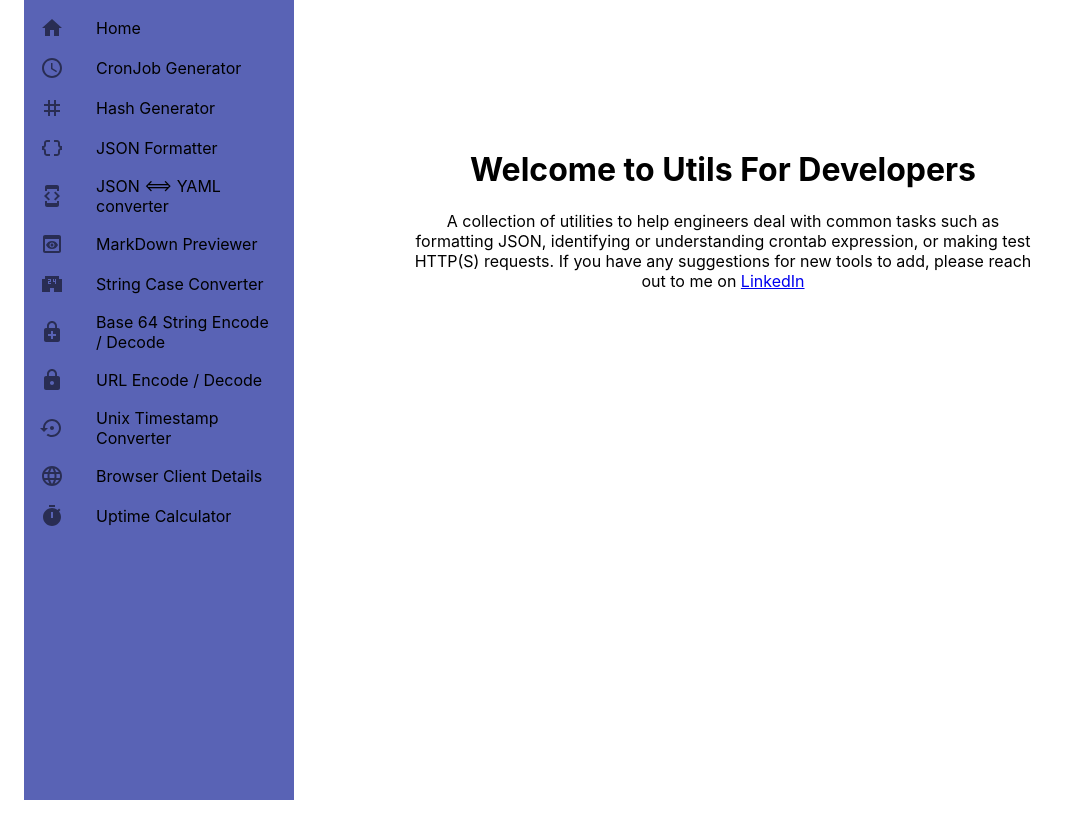
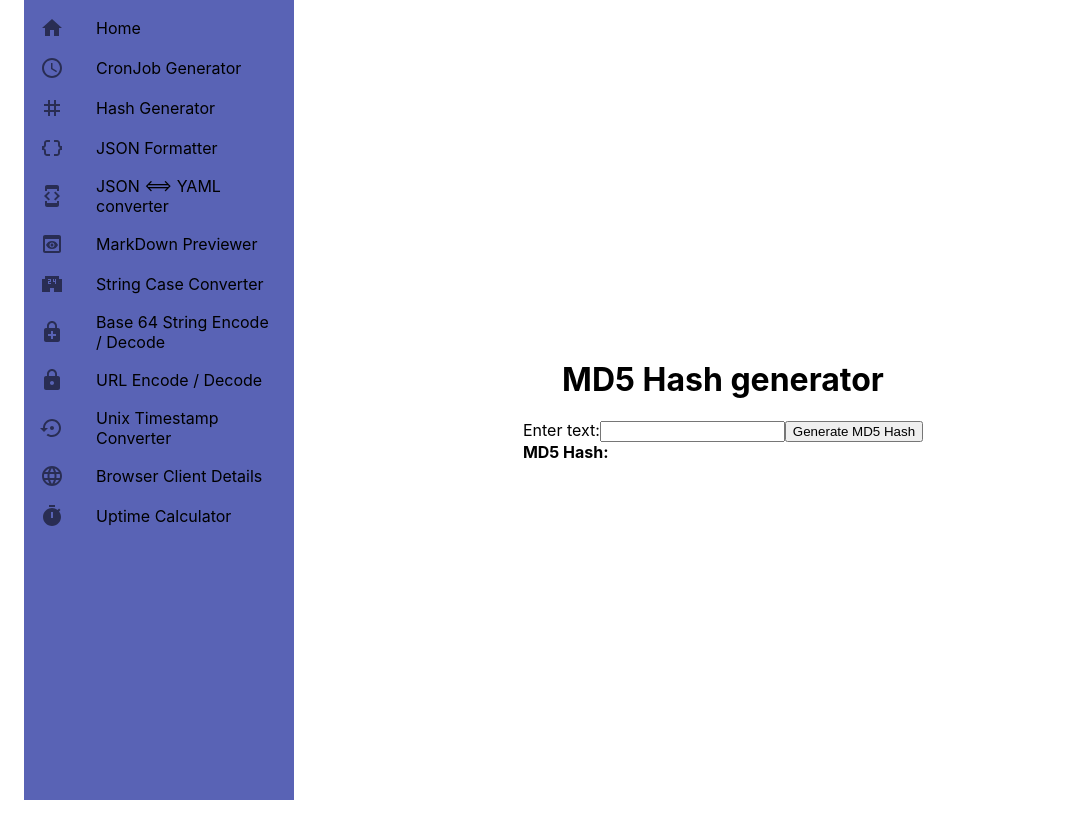
Before and after one commit to VenothA01/ecomm-ms, a React (Create React App) app in the folder venoth-dev-util/: page /blogs in a window 1280 px wide. Shown: the top 838 px of the page, without its empty margins (0-1070 px from the left). After the commit the page ends 800 px from the top, so only its background shows below. Built offline with nearby package versions, Linux system fonts and the light colour scheme.

Commit message:
added MD5 generator component:

```diff
--- a/venoth-dev-util/package.json
+++ b/venoth-dev-util/package.json
@@ -9,6 +9,7 @@
     "@mui/material": "latest",
     "cron-parser": "^4.9.0",
     "cronstrue": "^2.47.0",
+    "crypto-js": "^4.2.0",
     "react": "^18.2.0",
     "react-dom": "^18.2.0",
     "react-router-dom": "latest",
--- a/venoth-dev-util/src/App.js
+++ b/venoth-dev-util/src/App.js
@@ -1,31 +1,31 @@
-import './App.css';
+import "./App.css";
 import { BrowserRouter, Routes, Route } from "react-router-dom";
-import WelcomeMessage from './components/Home/Homepage';
-import InProgressMessage from './components/progress/InProgress'
-import CronExpressionGenerator from './components/cron/CronGenerator'
-
+import WelcomeMessage from "./components/Home/Homepage";
+import InProgressMessage from "./components/progress/InProgress";
+import CronExpressionGenerator from "./components/cron/CronGenerator";
+import MD5HashGenerator from "./components/md5/MD5Generator";
 const currentURL = window.location.href;
 const currentPath = window.location.pathname;
 const searchParams = window.location.search;
 const hashFragment = window.location.hash;
 
-console.log('Current URL:', currentURL);
-console.log('Current Path:', currentPath);
-console.log('Search Parameters:', searchParams);
-console.log('Hash Fragment:', hashFragment);
+console.log("Current URL:", currentURL);
+console.log("Current Path:", currentPath);
+console.log("Search Parameters:", searchParams);
+console.log("Hash Fragment:", hashFragment);
 
 function App() {
   return (
-
     <BrowserRouter>
       <Routes>
         <Route index element={<WelcomeMessage />} />
         <Route path="CronJobGenerator" element={<CronExpressionGenerator />} />
+        <Route path="HashGenerator" element={<MD5HashGenerator />} />
+        <Route path="blogs" element={<MD5HashGenerator />} />
         <Route path="contact" element={<WelcomeMessage />} />
         <Route path="*" element={<WelcomeMessage />} />
       </Routes>
     </BrowserRouter>
-
   );
 }
 
--- a/venoth-dev-util/src/components/SideMenu.js
+++ b/venoth-dev-util/src/components/SideMenu.js
@@ -27,7 +27,7 @@ const mapObject = {
         {
             "title":"Home",
             "icon": <HomeIcon />,
-            "component": <CronEvaluator />,
+            "component": <WelcomeMessage />,
             "path": "/home"
         },
         {
--- a/venoth-dev-util/src/components/cron/CronGenerator.js
+++ b/venoth-dev-util/src/components/cron/CronGenerator.js
@@ -26,6 +26,7 @@ const CronExpressionGenerator = () => {
     <Container id='main' maxWidth='100vw'>
     <BasicList />
       <div id="cron-component">
+        <h3>Evaluate your cron expression</h3>
         <div>
         <label>Cron Expression:</label>
         <input
@@ -36,7 +37,7 @@ const CronExpressionGenerator = () => {
         />
         </div>
         <div>
-        <label>Evaluated Result: {evaluatedResult}</label>
+        <label> Evaluated Result: {evaluatedResult}</label>
         </div>
       </div>
     </Container>
--- /dev/null
+++ b/venoth-dev-util/src/components/md5/MD5Generator.js
@@ -0,0 +1,50 @@
+import React, { useState } from 'react';
+import { Container } from '@mui/material';
+import { MD5 } from 'crypto-js';
+import BasicList from '../SideMenu';
+import '../../components/cron/CronGenerator.css'
+
+const MD5HashGenerator = () => {
+
+    const [inputText, setInputText] = useState('');
+    const [hashResult, setHashResult] = useState('');
+
+    const handleInputChange = (e) => {
+      setInputText(e.target.value);
+    };
+
+    const generateHash = () => {
+      if (inputText.trim() !== '') {
+        const hash = MD5(inputText).toString();
+        setHashResult(hash);
+      } else {
+        setHashResult('Please enter text to generate hash.');
+      }
+    };
+
+
+
+  return (
+    <div>
+    <Container id='main' maxWidth='100vw'>
+    <BasicList />
+      <div id="cron-component">
+        <center>
+           <h1> MD5 Hash generator</h1>
+        </center>
+
+      <label>
+        Enter text:
+        <input type="text" value={inputText} onChange={handleInputChange} />
+      </label>
+      <button onClick={generateHash}>Generate MD5 Hash</button>
+      <div>
+        <strong>MD5 Hash:</strong> {hashResult}
+      </div>
+      </div>
+    </Container>
+    </div>
+  );
+};
+
+export default MD5HashGenerator;
```
Also changed, not shown: venoth-dev-util/src/components/md5/MD5Generator.css (added). Lines whose indentation alone changed are shown as unchanged.
